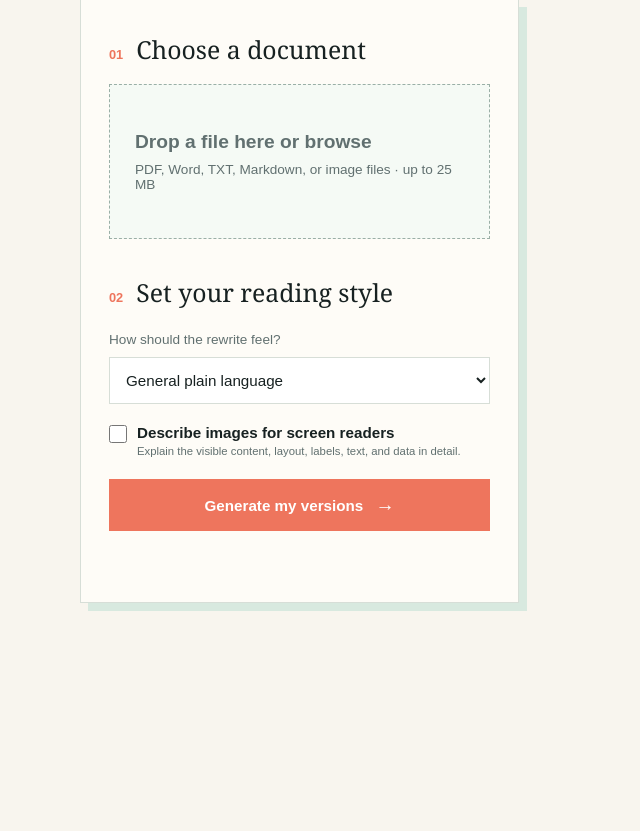
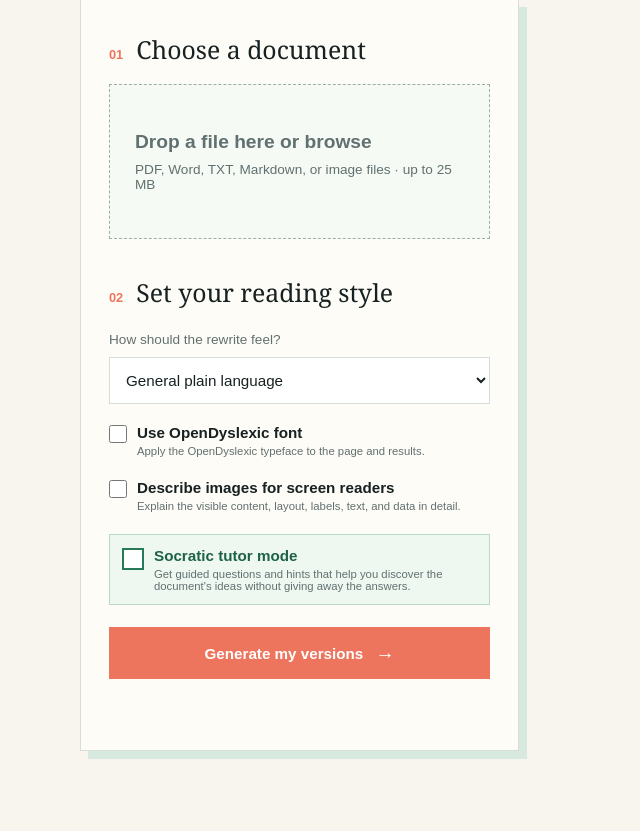
Before and after one commit to tori-n-m/vthacks2026, a Flask app: page / in a window 1280 px wide. Shown: the part 455-1286 px from the top of the page, without its empty margins (0-640 px from the left). Before the commit the page ends 1066 px from the top, so only its background shows below. Run offline with Flask 3, Linux system fonts and the light colour scheme.

Commit message:
Add document accessibility and tutor features

```diff
--- a/app.py
+++ b/app.py
@@ -1,9 +1,11 @@
 from io import BytesIO
+import json
 from pathlib import Path
 
 from flask import Flask, jsonify, render_template, request, send_file
+from docx import Document
 
-from ai.ai_service import list_styles, summarize_document
+from ai.ai_service import list_styles, summarize_document, tutor_chat
 
 app = Flask(__name__)
 
@@ -18,11 +20,14 @@ def summarize():
     uploaded = request.files.get("document")
     style = request.form.get("style", "general")
     describe_images = request.form.get("describe_images") == "on"
+    socratic_tutor = request.form.get("socratic_tutor") == "on"
 
     if uploaded is None or not uploaded.filename:
         return jsonify({"ok": False, "error": "Choose a document to upload."}), 400
 
-    result = summarize_document(uploaded.read(), uploaded.filename, style, describe_images)
+    result = summarize_document(
+        uploaded.read(), uploaded.filename, style, describe_images, socratic_tutor
+    )
     if not result["ok"]:
         return jsonify(result), 400
 
@@ -31,9 +36,26 @@ def summarize():
     response = jsonify({
         "ok": True,
         "summary": summary,
-        "download_name": f"{original_stem}-simplified.txt",
+        "download_name": f"{original_stem}-simplified.docx",
     })
     return response
+
+
+@app.post("/tutor")
+def tutor():
+    uploaded = request.files.get("document")
+    question = request.form.get("question", "")
+    try:
+        history = request.form.get("history", "[]")
+        history = json.loads(history)
+    except (TypeError, ValueError):
+        history = []
+
+    if uploaded is None or not uploaded.filename:
+        return jsonify({"ok": False, "error": "Upload a document before starting the tutor."}), 400
+
+    result = tutor_chat(uploaded.read(), uploaded.filename, question, history)
+    return jsonify(result), (200 if result["ok"] else 400)
 
 
 def _download_text(filename: str, summary: dict) -> BytesIO:
@@ -66,6 +88,39 @@ def _download_text(filename: str, summary: dict) -> BytesIO:
     return BytesIO("\n".join(lines).encode("utf-8"))
 
 
+def _download_docx(filename: str, summary: dict) -> BytesIO:
+    """Build a real Word document containing the summary and rewrite."""
+    document = Document()
+    document.add_heading(f"Simplified version of {filename}", level=0)
+    document.add_heading("Summary", level=1)
+    document.add_paragraph(f"Main idea: {summary['one_sentence']}")
+    document.add_heading("Detailed summary", level=2)
+    document.add_paragraph(summary["detailed_summary"])
+
+    for heading, items in (
+        ("Image descriptions", summary["image_descriptions"]),
+        ("Key points", summary["key_points"]),
+        ("Important words", [f"{item['word']}: {item['meaning']}" for item in summary["important_words"]]),
+        ("Next steps", summary["next_steps"] or ["None listed"]),
+        ("Socratic tutor questions", [
+            f"{item['question']}\nHint: {item['hint']}\nSkill: {item['skill']}"
+            for item in summary["tutor_questions"]
+        ]),
+    ):
+        document.add_heading(heading, level=2)
+        for item in items or ["None requested or found"]:
+            document.add_paragraph(item, style="List Bullet")
+
+    document.add_heading("Full simplified document", level=1)
+    for paragraph in summary["simplified_document"].splitlines():
+        document.add_paragraph(paragraph)
+
+    output = BytesIO()
+    document.save(output)
+    output.seek(0)
+    return output
+
+
 @app.post("/download")
 def download():
     payload = request.get_json(silent=True) or {}
@@ -74,14 +129,13 @@ def download():
     if not isinstance(summary, dict) or not summary.get("simplified_document"):
         return jsonify({"ok": False, "error": "Generate a document before downloading."}), 400
 
-    file_data = _download_text(filename, summary)
-    file_data.seek(0)
+    file_data = _download_docx(filename, summary)
     stem = Path(filename).stem or "document"
     return send_file(
         file_data,
-        mimetype="text/plain; charset=utf-8",
+        mimetype="application/vnd.openxmlformats-officedocument.wordprocessingml.document",
         as_attachment=True,
-        download_name=f"{stem}-simplified.txt",
+        download_name=f"{stem}-simplified.docx",
     )
 
 
--- a/static/app.js
+++ b/static/app.js
@@ -3,8 +3,15 @@ const fileInput = document.querySelector('#document');
 const fileName = document.querySelector('#file-name');
 const status = document.querySelector('#status');
 const results = document.querySelector('#results');
+const dyslexiaFont = document.querySelector('#dyslexia-font');
 let latestSummary = null;
 let latestFilename = 'document';
+let latestFile = null;
+const tutorHistory = [];
+
+dyslexiaFont.addEventListener('change', () => {
+  document.body.classList.toggle('opendyslexic', dyslexiaFont.checked);
+});
 
 fileInput.addEventListener('change', () => {
   fileName.textContent = fileInput.files[0]?.name || 'Drop a file here or browse';
@@ -21,8 +28,10 @@ form.addEventListener('submit', async (event) => {
     const payload = await response.json();
     if (!response.ok) throw new Error(payload.error || 'Could not process the document.');
     latestSummary = payload.summary;
+    latestFile = fileInput.files[0];
     latestFilename = fileInput.files[0].name;
     renderResults(payload.summary, latestFilename);
+    document.querySelector('#tutor-chat').hidden = !document.querySelector('#socratic-tutor').checked;
     status.textContent = 'Done. Your summary and rewrite are ready.';
   } catch (error) {
     status.textContent = error.message;
@@ -38,7 +47,7 @@ document.querySelector('#download-button').addEventListener('click', async () =>
   const blob = await response.blob();
   const link = document.createElement('a');
   link.href = URL.createObjectURL(blob);
-  link.download = `${latestFilename.replace(/\.[^.]+$/, '')}-simplified.txt`;
+  link.download = `${latestFilename.replace(/\.[^.]+$/, '')}-simplified.docx`;
   link.click();
   URL.revokeObjectURL(link.href);
 });
@@ -51,8 +60,41 @@ function renderResults(summary, filename) {
   fillList('#image-descriptions', summary.image_descriptions.length ? summary.image_descriptions : ['None requested or found']);
   fillList('#important-words', summary.important_words.map((item) => `${item.word}: ${item.meaning}`));
   fillList('#next-steps', summary.next_steps.length ? summary.next_steps : ['None listed']);
+  fillTutorQuestions(summary.tutor_questions);
   document.querySelector('#simplified-document').textContent = summary.simplified_document;
   results.hidden = false;
+}
+
+document.querySelector('#tutor-form').addEventListener('submit', async (event) => {
+  event.preventDefault();
+  const questionInput = document.querySelector('#tutor-question');
+  const tutorStatus = document.querySelector('#tutor-status');
+  const question = questionInput.value.trim();
+  if (!latestFile || !question) return;
+  tutorStatus.textContent = 'Tutor is thinking...';
+  const data = new FormData();
+  data.append('document', latestFile);
+  data.append('question', question);
+  data.append('history', JSON.stringify(tutorHistory));
+  try {
+    const response = await fetch('/tutor', { method: 'POST', body: data });
+    const payload = await response.json();
+    if (!response.ok) throw new Error(payload.error || 'The tutor could not answer.');
+    addTutorMessage('student', question);
+    addTutorMessage('tutor', `${payload.reply.response}\n\nNext question: ${payload.reply.next_question}\nHint: ${payload.reply.hint}`);
+    tutorHistory.push({ role: 'student', content: question }, { role: 'tutor', content: payload.reply.response });
+    questionInput.value = '';
+    tutorStatus.textContent = '';
+  } catch (error) {
+    tutorStatus.textContent = error.message;
+  }
+});
+
+function addTutorMessage(role, content) {
+  const message = document.createElement('div');
+  message.className = `chat-message ${role}`;
+  message.textContent = content;
+  document.querySelector('#chat-messages').append(message);
 }
 
 function fillList(selector, items) {
@@ -63,3 +105,21 @@ function fillList(selector, items) {
     return li;
   }));
 }
+
+function fillTutorQuestions(questions) {
+  const list = document.querySelector('#tutor-questions');
+  const items = questions.length ? questions : [{
+    question: 'Tutor mode was not selected for this document.',
+    hint: 'Select the option before generating a new result.',
+    skill: 'study planning'
+  }];
+  list.replaceChildren(...items.map((item) => {
+    const li = document.createElement('li');
+    const question = document.createElement('strong');
+    question.textContent = item.question;
+    const hint = document.createElement('p');
+    hint.textContent = `Hint: ${item.hint} Skill: ${item.skill}`;
+    li.append(question, hint);
+    return li;
+  }));
+}
--- a/static/styles.css
+++ b/static/styles.css
@@ -1,3 +1,14 @@
+@font-face {
+  font-family: 'OpenDyslexic';
+  src: url('https://cdn.jsdelivr.net/gh/antijingoist/open-dyslexic@master/woff/OpenDyslexic-Regular.woff') format('woff');
+  font-weight: 400;
+}
+@font-face {
+  font-family: 'OpenDyslexic';
+  src: url('https://cdn.jsdelivr.net/gh/antijingoist/open-dyslexic@master/woff/OpenDyslexic-Bold.woff') format('woff');
+  font-weight: 700;
+}
+
 :root {
   color-scheme: light;
   --ink: #172121;
@@ -34,6 +46,13 @@ select { display: block; width: 100%; padding: 13px 12px; margin: 8px 0 20px; bo
 .check-option input { width: 18px; height: 18px; margin: 1px 0 0; accent-color: var(--coral); }
 .check-option span { display: flex; flex-direction: column; gap: 4px; }
 .check-option strong { color: var(--ink); font-size: .95rem; }
+.tutor-option { padding: 12px; border: 1px solid #b9d8c7; background: #eef8f1; }
+.tutor-option input { position: absolute; width: 1px; height: 1px; opacity: 0; }
+.tutor-checkmark { flex: 0 0 22px; width: 22px; height: 22px; border: 2px solid #267a58; background: white; position: relative; margin-top: 1px; }
+.tutor-option input:checked + .tutor-checkmark { background: #267a58; }
+.tutor-option input:checked + .tutor-checkmark::after { content: '✓'; position: absolute; inset: -3px 0 0; color: white; font: 700 20px/22px Arial, sans-serif; text-align: center; }
+.tutor-option strong { color: #1d6247; }
+.tutor-option:has(input:focus-visible) { outline: 3px solid #b9e5d4; outline-offset: 2px; }
 button { border: 0; cursor: pointer; font-weight: 700; }
 #submit-button { background: var(--coral); color: #fff; width: 100%; padding: 15px; font-size: .95rem; }
 #submit-button:hover { background: #d95e49; }
--- a/templates/index.html
+++ b/templates/index.html
@@ -27,12 +27,20 @@
         <label for="style">How should the rewrite feel?</label>
         <select id="style" name="style">
           <option value="general">General plain language</option>
-          <option value="dyslexia">Dyslexia-friendly</option>
           <option value="adhd">ADHD-friendly, short and focused</option>
         </select>
+        <label class="check-option" for="dyslexia-font">
+          <input id="dyslexia-font" name="dyslexia_font" type="checkbox">
+          <span><strong>Use OpenDyslexic font</strong><small>Apply the OpenDyslexic typeface to the page and results.</small></span>
+        </label>
         <label class="check-option" for="describe-images">
           <input id="describe-images" name="describe_images" type="checkbox">
           <span><strong>Describe images for screen readers</strong><small>Explain the visible content, layout, labels, text, and data in detail.</small></span>
+        </label>
+        <label class="check-option tutor-option" for="socratic-tutor">
+          <input id="socratic-tutor" name="socratic_tutor" type="checkbox">
+          <span class="tutor-checkmark" aria-hidden="true"></span>
+          <span><strong>Socratic tutor mode</strong><small>Get guided questions and hints that help you discover the document's ideas without giving away the answers.</small></span>
         </label>
         <button id="submit-button" type="submit">Generate my versions <span aria-hidden="true">→</span></button>
         <p id="status" class="status" role="status"></p>
@@ -40,11 +48,46 @@
 
       <section id="results" class="panel results" hidden aria-live="polite">
         <div class="result-heading"><div><p class="eyebrow">YOUR RESULTS</p><h2 id="result-title">Ready</h2></div><button id="download-button" class="download" type="button">Download file ↓</button></div>
-        <div class="summary-block"><h3>Summary</h3><p id="one-sentence"></p><ul id="key-points"></ul><p id="detailed-summary"></p></div>
-        <div class="summary-block"><h3>Important words</h3><ul id="important-words"></ul></div>
-        <div class="summary-block"><h3>Image descriptions</h3><ul id="image-descriptions"></ul></div>
-        <div class="summary-block"><h3>Next steps</h3><ul id="next-steps"></ul></div>
-        <details><summary>Preview full simplified document</summary><pre id="simplified-document"></pre></details>
+        <div class="summary-block takeaway"><h3>Main idea</h3><p id="one-sentence"></p></div>
+        <details class="summary-block">
+          <summary>Detailed summary</summary>
+          <p id="detailed-summary"></p>
+        </details>
+        <details class="summary-block">
+          <summary>Key points</summary>
+          <ul id="key-points"></ul>
+        </details>
+        <details class="summary-block">
+          <summary>Important words</summary>
+          <ul id="important-words"></ul>
+        </details>
+        <details class="summary-block">
+          <summary>Image descriptions</summary>
+          <ul id="image-descriptions"></ul>
+        </details>
+        <details class="summary-block">
+          <summary>Next steps</summary>
+          <ul id="next-steps"></ul>
+        </details>
+        <details class="summary-block">
+          <summary>Socratic tutor questions</summary>
+          <ol id="tutor-questions"></ol>
+        </details>
+        <section id="tutor-chat" class="tutor-chat" hidden aria-labelledby="tutor-chat-title">
+          <h3 id="tutor-chat-title">Ask the document tutor</h3>
+          <p class="tutor-intro">Ask about the uploaded document. The tutor will guide your thinking instead of giving away the answer.</p>
+          <div id="chat-messages" class="chat-messages" aria-live="polite"></div>
+          <form id="tutor-form" class="tutor-form">
+            <label for="tutor-question">Your question</label>
+            <textarea id="tutor-question" rows="3" placeholder="What part would you like help understanding?" required></textarea>
+            <button type="submit">Ask tutor <span aria-hidden="true">→</span></button>
+          </form>
+          <p id="tutor-status" class="status" role="status"></p>
+        </section>
+        <details class="summary-block">
+          <summary>Preview full simplified document</summary>
+          <pre id="simplified-document"></pre>
+        </details>
       </section>
     </section>
   </main>
```
Also changed, not shown: other parts of static/styles.css (+21 -1 lines), ai/ai_service.py (+88 -3 lines), ai/prompts.py (+51 -3 lines), README.md, images/downloadinstructions.png (added), images/sparkle.png (added), images/uploadbutton.png (added), 1 other file.
